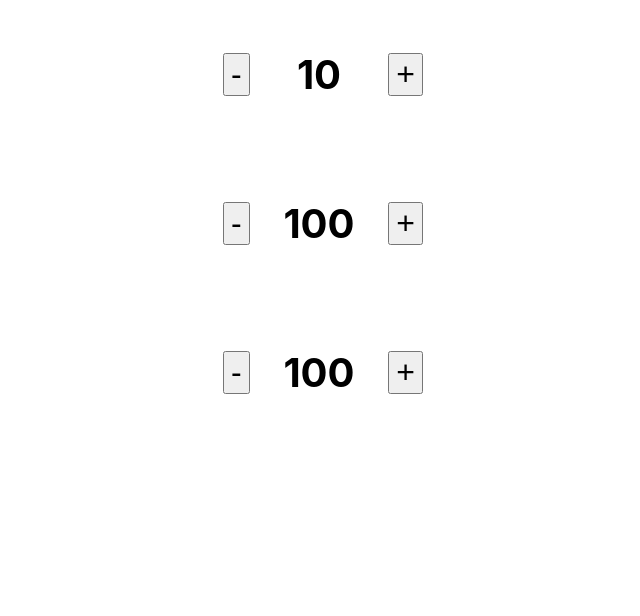
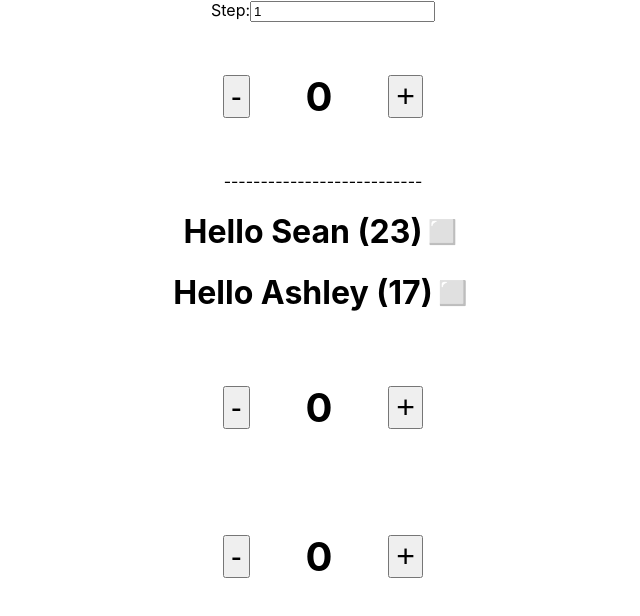
Before and after one commit to seanpoconnell/react, a React (Create React App) app: page / in a window 1280 px wide. Shown: the top 616 px of the page, without its empty margins (317-957 px from the left). Built offline with nearby package versions, Linux system fonts and the light colour scheme.

Commit message:
user selects step change

```diff
--- a/src/App.jsx
+++ b/src/App.jsx
@@ -1,15 +1,31 @@
 import React from 'react';
 import './App.css';
+import Hello from './Hello'
 import Counter from './Counter'
 
-const App = () => {
-  return (
-    <div className="App">
-      <Counter initialCount={10} step={1} />
-      <Counter initialCount={100} step={5} />
-      <Counter initialCount={100} step={10} />
-    </div>
-  );
-};
+class App extends React.Component {
+  state = {
+    userStep: 1
+  }
+
+  handleChange = (event) => {
+    const value = event.target.value;
+    this.setState({ userStep: parseInt(value)})
+  }
+  render () {
+    return (
+      <div className="App">
+        <label>Step:</label>
+        <input type="number" name="step" onChange={this.handleChange} value={this.state.userStep} />
+        <Counter name="Default" step={this.state.userStep} />
+        ---------------------------
+        <Hello name="Sean" age={23} />
+        <Hello name="Ashley" age={17} />
+        <Counter initialCount={20} step={10} />
+        <Counter initialCount={40} step={15} />
+      </div>
+    );
+  }
+}
 
 export default App;
--- a/src/Counter.jsx
+++ b/src/Counter.jsx
@@ -3,21 +3,24 @@ import './Counter.scss';
 
 class Counter extends Component {
   state = {
-    count: this.props.initialCount
+    count: 0
   }
 
   subtract = () => {
-    const newCount = this.state.count - this.props.step
+    const step = this.props.step || 1;
+    const newCount = this.state.count - step;
+
 
     if ( newCount <= 0) {
       this.setState({ count: 0 });
     } else {
-      this.setState({ count: this.state.count - this.props.step });
+      this.setState({ count: this.state.count - step });
       }
   }
 
   add = () => {
-    this.setState({ count: this.state.count + this.props.step });
+    const step = this.props.step || 1;
+    this.setState({ count: this.state.count + step });
   }
 
   render() {
```
